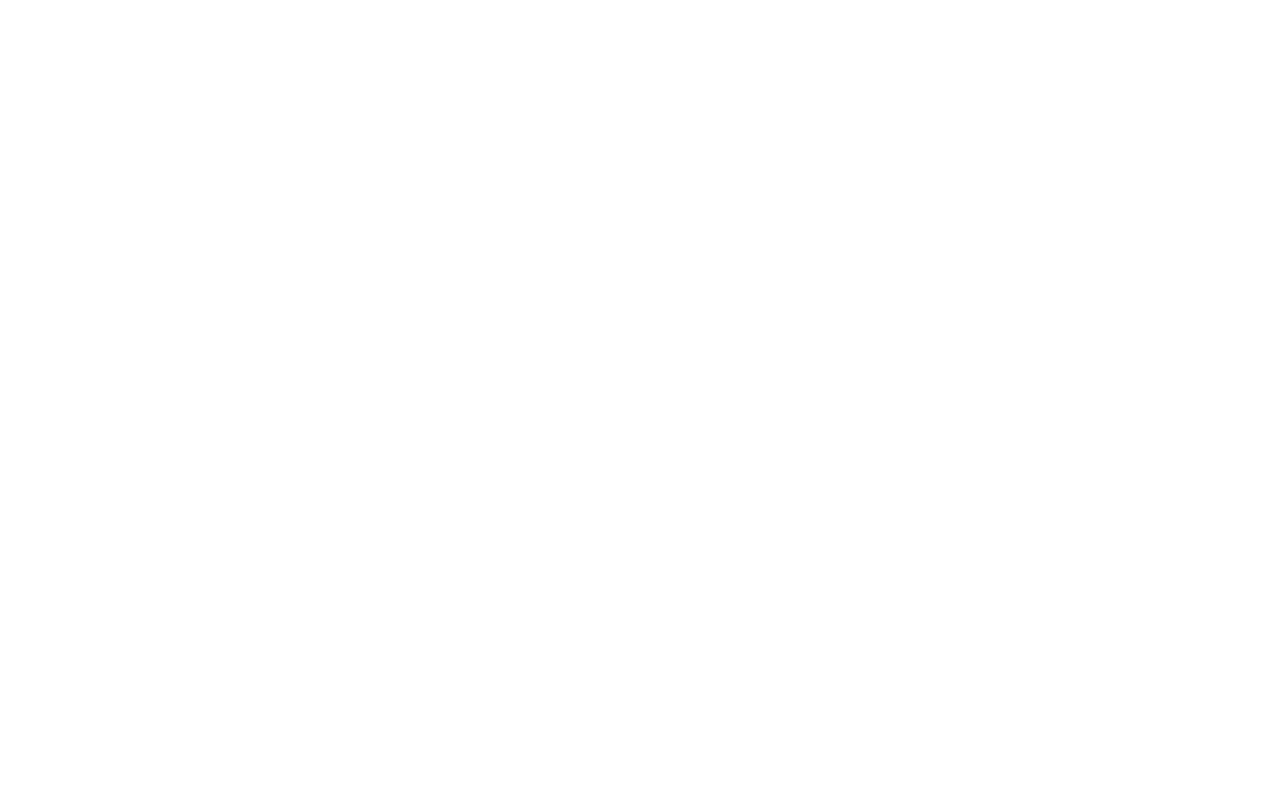
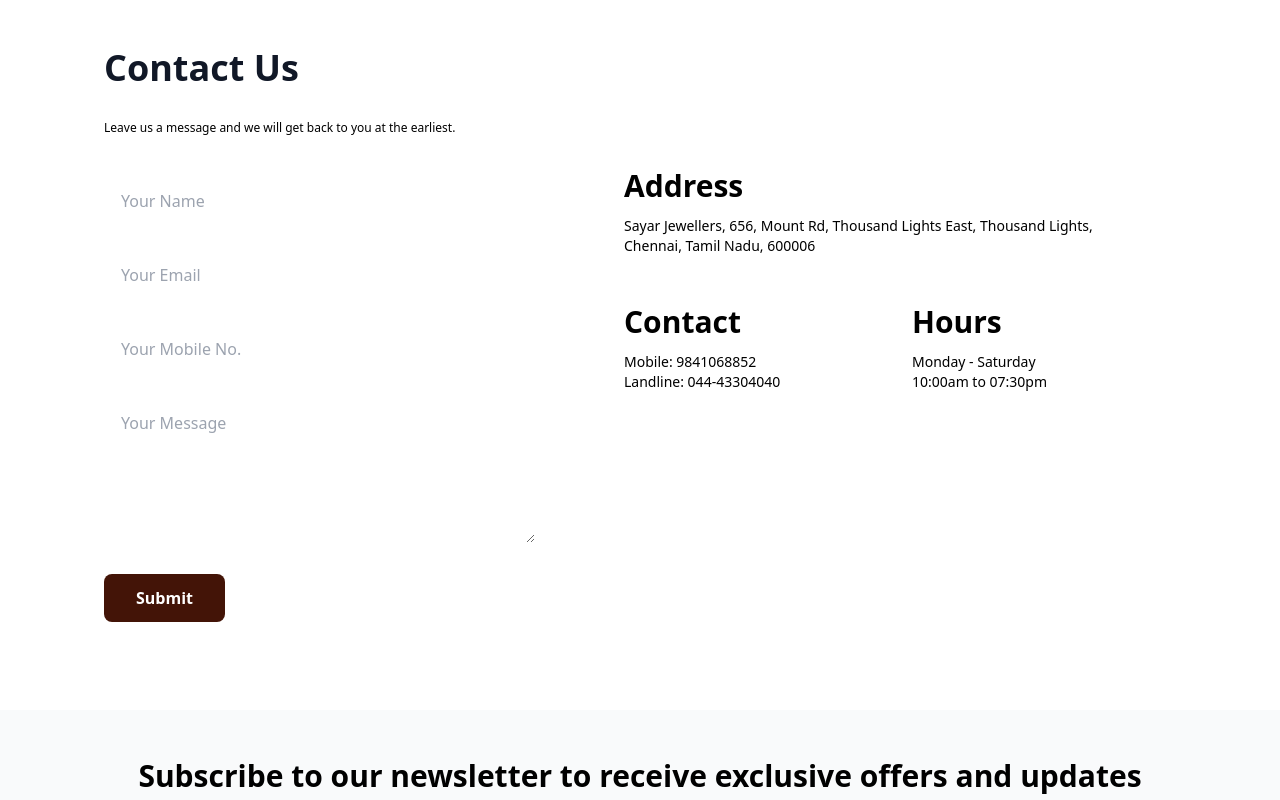
Before and after one commit to lakshay15699/Gemstone-website, a React (Create React App) app: page /Contactus in a window 1280 px wide. Before the commit this address had no page. Shown: the part 520-1320 px from the top of the page. Before the commit the page ends 800 px from the top, so only its background shows below. Built offline with nearby package versions, Linux system fonts and the light colour scheme.

Commit message:
Contactus page added

```diff
--- a/src/App.js
+++ b/src/App.js
@@ -2,6 +2,8 @@
 import { BrowserRouter as Router, Routes, Route } from "react-router-dom";
 import Home from "./Pages/Home";
 import Aboutus from "./Pages/About";
+import Contactus from "./Pages/Contactus";
+
 
 function App() {
   return (
@@ -9,6 +11,7 @@
       <Routes>
         <Route path="/" element={<Home />} />
         <Route path="/Aboutus" element={<Aboutus />} />
+        <Route path="/Contactus" element={<Contactus />} />
       </Routes>
     </Router>
   );
--- a/src/Pages/About.jsx
+++ b/src/Pages/About.jsx
@@ -1,9 +1,9 @@
 import React from "react";
-import background1 from "../assets/hero-image.webp";
+import background3 from "../assets/hero-image.webp";
 import { FaGem, FaSearch } from "react-icons/fa";
 import { GiNecklaceDisplay } from "react-icons/gi";
 import { FaHandshake } from "react-icons/fa6";
-import Contactus from "../components/Contact";
+import Contact from "../components/Contact";
 import Navbar from "../components/Navbar";
 
 const features = [
@@ -32,7 +32,7 @@
         <Navbar />
       <div
         className="w-full h-[70vh] bg-cover bg-center"
-        style={{ backgroundImage: `url(${background1})` }}
+        style={{ backgroundImage: 'url(' + background3 + ')'}}
       ></div>
 
       {/* About Us Section */}
@@ -121,7 +121,7 @@
           </div>
         </section>
       </section>
-        <Contactus />
+        <Contact />
     </div>
   );
 };
--- /dev/null
+++ b/src/Pages/Contactus.jsx
@@ -0,0 +1,115 @@
+import React from "react";
+import Navbar from "../components/Navbar";
+import background4 from "../assets/contanctus-bg.webp";
+import Contact from "../components/Contact";
+
+const Contactus = () => {
+  return (
+    <div className="flex flex-col min-h-screen">
+
+      <Navbar />
+
+
+      <div
+        className="h-[60vh] w-full bg-cover bg-center"
+        style={{ backgroundImage: 'url(' + background4 + ')' }}
+      ></div>
+
+
+      <div className="flex flex-col md:flex-row justify-start items-start px-6 md:px-16 py-12 gap-12 flex-grow">
+
+  {/* Left: Contact Form */}
+  <div className="bg-white/95 backdrop-blur-sm p-10 rounded-xl max-w-lg w-full">
+    <h2 className="text-4xl font-bold mb-8 text-gray-900">Contact Us</h2>
+    <h6 className="text-xs">Leave us a message and we will get back to you at the earliest.</h6>
+
+    <form className="space-y-6 mt-10">
+      <div>
+        <input
+          type="text"
+          id="name"
+          className="w-full px-4 py-3 border border-white rounded-lg focus:outline-none focus:border-yellow-300 transition"
+          placeholder="Your Name"
+          required
+        />
+      </div>
+
+      <div>
+        <input
+          type="email"
+          id="email"
+          className="w-full px-4 py-3 border border-white rounded-lg focus:outline-none focus:border-yellow-300 transition"
+          placeholder="Your Email"
+          required
+        />
+      </div>
+
+      <div>
+        <input
+          type="tel"
+          id="mobile"
+          className="w-full px-4 py-3 border border-white rounded-lg focus:outline-none focus:border-yellow-300 transition"
+          placeholder="Your Mobile No."
+          required
+        />
+      </div>
+
+      <div>
+        <textarea
+          id="message"
+          className="w-full px-4 py-3 border border-white rounded-lg focus:outline-none focus:border-yellow-300 transition"
+          placeholder="Your Message"
+          rows="5"
+          required
+        ></textarea>
+      </div>
+
+      <div className="text-left">
+        <button
+          type="submit"
+          className="bg-orange-950 text-white px-8 py-3 rounded-lg font-semibold hover:bg-yellow-600 focus:outline-none focus:ring-2 focus:ring-red-600 transition duration-300"
+        >
+          Submit
+        </button>
+      </div>
+    </form>
+  </div>
+
+
+  <div className="md:w-1/2 w-full flex flex-col justify-center mt-40 ">
+    <h4 className="font-semibold text-3xl mb-3">Address</h4>
+    <p className="text-sm">
+      Sayar Jewellers, 656, Mount Rd, Thousand Lights East, Thousand Lights,<br />
+      Chennai, Tamil Nadu, 600006
+    </p>
+
+    <div className="grid grid-cols-1 md:grid-cols-2 gap-0 mt-12">
+      <div>
+        <h4 className="font-semibold text-3xl mb-3">Contact</h4>
+        <p className="text-sm">
+          Mobile: 9841068852 <br />
+          Landline: 044-43304040
+        </p>
+      </div>
+
+      <div>
+        <h4 className="font-semibold text-3xl mb-3">Hours</h4>
+        <p className="text-sm">
+          Monday - Saturday <br />
+          10:00am to 07:30pm
+        </p>
+      </div>
+    </div>
+  </div>
+</div>
+
+
+
+      <div className="mt-auto">
+        <Contact />
+      </div>
+    </div>
+  );
+};
+
+export default Contactus;
--- a/src/Pages/Home.jsx
+++ b/src/Pages/Home.jsx
@@ -7,7 +7,7 @@
 import Arrivals from "../components/Arrivals";
 import  Testimonials from "../components/Testimonials";
 import Address from "../components/Address";
-import Contactus from "../components/Contact";
+import Contact from "../components/Contact";
 import AOS from "aos";
 
 
@@ -28,7 +28,7 @@
       <Arrivals />
       <Testimonials />
       <Address />
-      <Contactus />
+      <Contact />
 
     </div>
   );
--- a/src/components/Address.jsx
+++ b/src/components/Address.jsx
@@ -37,11 +37,31 @@
 
 
         <div className="md:w-1/2 w-full flex flex-col justify-center">
-          <p className="text-lg">
+        <h4 className="font-semibold text-lg mb-3">Address</h4>
+          <p className="text-s">
             Sayar Jewellers, 656, Mount Rd, Thousand Lights East, Thousand Lights,<br />
             Chennai, Tamil Nadu, 600006<br />
 
           </p>
+          <div className="grid grid-cols-1 md:grid-cols-2 gap-8 mt-10">
+
+  <div>
+    <h4 className="font-semibold text-lg mb-3">Contact</h4>
+    <p className="text-sm">
+      Mobile: 9841068852 <br />
+      Landline: 044-43304040
+    </p>
+  </div>
+
+
+  <div>
+    <h4 className="font-semibold text-lg mb-3">Hours</h4>
+    <p className="text-sm">
+      Monday - Saturday <br />
+      10:00am to 07:30pm
+    </p>
+  </div>
+</div>
         </div>
       </div>
     </div>
--- a/src/components/Contact.jsx
+++ b/src/components/Contact.jsx
@@ -1,6 +1,6 @@
 import React from "react";
 
-const Contactus = () => {
+const Contact = () => {
   return (
     <footer className="bg-gray-50 px-6 py-12">
 
@@ -65,13 +65,15 @@
             Sayar Jewellers, 656, Mount Rd, Thousand Lights East, Thousand
             Lights, Chennai, Tamil Nadu, 600006
           </p>
+
           <p className="text-gray-700 mt-2">
             Monday – Saturday : 10:00 am to 07:30 pm
           </p>
+
         </div>
       </div>
     </footer>
   );
 };
 
-export default Contactus;
+export default Contact;
--- a/src/components/Navbar.jsx
+++ b/src/components/Navbar.jsx
@@ -39,7 +39,7 @@
             </a>
           </li>
           <li>
-            <a href="#" className="p-3 md:p-6 block text-center">
+            <a href="/Contactus" className="p-3 md:p-6 block text-center">
               CONTACT
             </a>
           </li>
```
Also changed, not shown: src/assets/contanctus-bg.webp (added).
